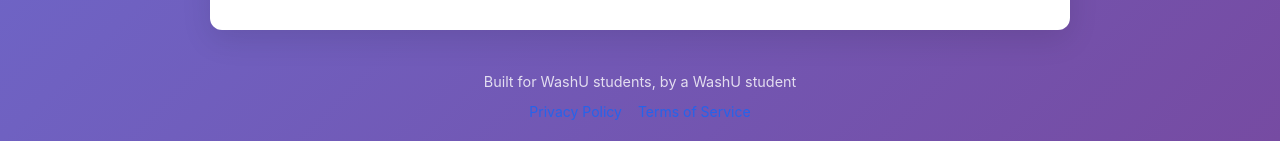
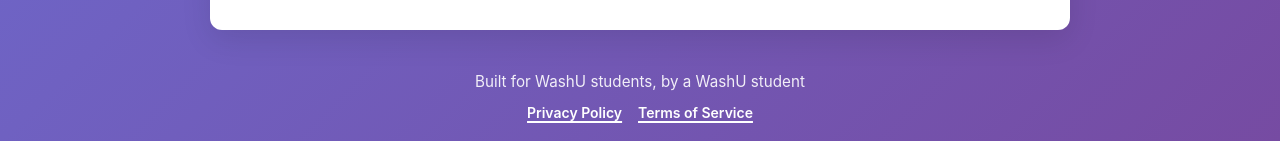
Before and after one commit to Daniel-Unah/workday-to-googlecal, a website: page public/index.html in a window 1280 px wide. Shown: the part 1558-1699 px from the top of the page. Drawn offline with Linux system fonts and the light colour scheme; no server answers.

Commit message:
fixing footer text styling, contrast was off

```diff
--- a/public/index.html
+++ b/public/index.html
@@ -103,8 +103,8 @@
         <div class="footer">
             <p>Built for WashU students, by a WashU student</p>
             <p style="margin-top: 8px; font-size: 14px;">
-                <a href="/privacy.html" style="color: #2563eb; text-decoration: none; margin-right: 12px;">Privacy Policy</a>
-                <a href="/terms.html" style="color: #2563eb; text-decoration: none;">Terms of Service</a>
+                <a href="/privacy.html" style="margin-right: 12px;">Privacy Policy</a>
+                <a href="/terms.html">Terms of Service</a>
             </p>
         </div>
     </div>
--- a/public/styles.css
+++ b/public/styles.css
@@ -572,9 +572,24 @@ h2 {
 
 .footer {
     text-align: center;
-    color: rgba(255, 255, 255, 0.8);
+    color: rgba(255, 255, 255, 0.9);
     margin-top: 40px;
-    font-size: 0.9rem;
+    font-size: 0.95rem;
+}
+
+.footer a {
+    color: #ffffff;
+    font-weight: 600;
+    text-decoration: underline;
+    text-decoration-thickness: 2px;
+    text-underline-offset: 3px;
+}
+
+.footer a:hover,
+.footer a:focus-visible {
+    color: #f0f4ff;
+    text-decoration-color: #f0f4ff;
+    outline: none;
 }
 
 .features {
```
